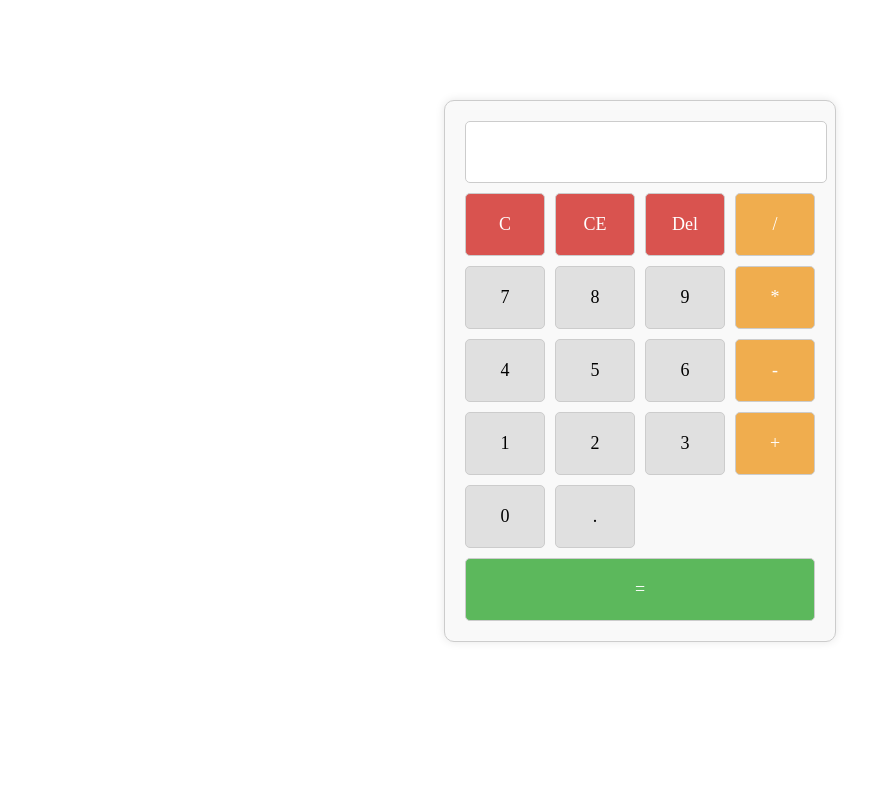
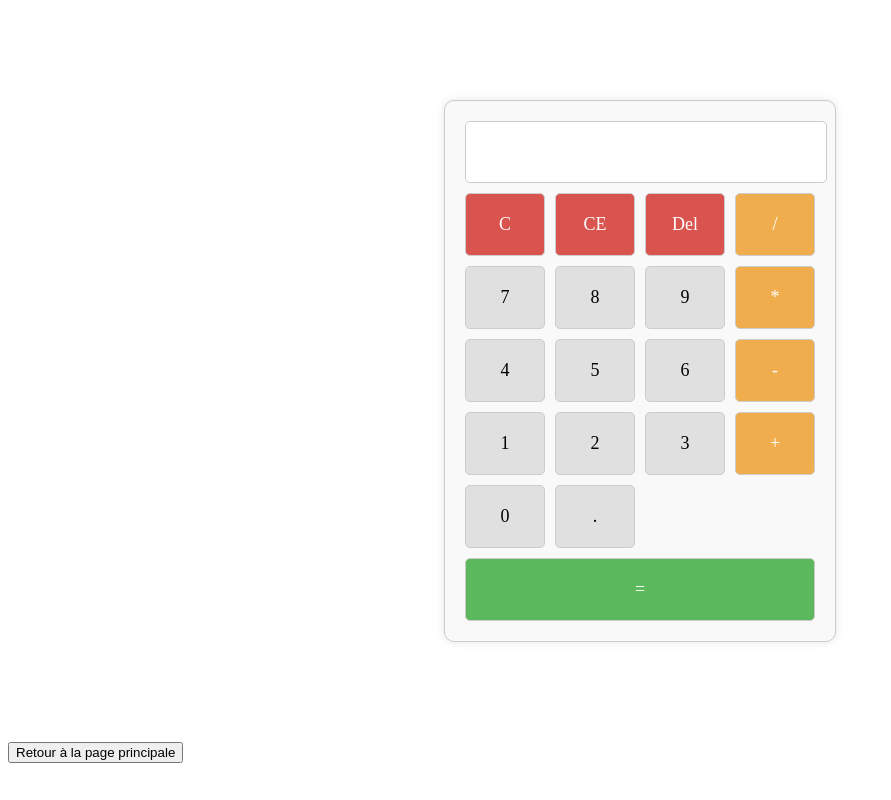
Before and after one commit to Azer-khadhraoui/LearnSpace, a plain HTML site: page calculator.html in a window 1280 px wide. Shown: the whole page, without its empty margins (0-891 px from the left). Drawn offline with Linux system fonts and the light colour scheme.

Commit message:
Add navigation button to return to the main page

```diff
--- a/calculator.html
+++ b/calculator.html
@@ -31,6 +31,9 @@
             <div class="button equal">=</div>
         </div>
     </div>
+</div>
+<button onclick="location.href='index.html'"><i class="fas fa-arrow-left"></i> Retour à la page principale</button>
+</div>
     <script src="calculator.js"></script>
 </body>
 </html>
```
Also changed, not shown: notes.html (+3 -0 lines), quiz.html (+3 -0 lines).
